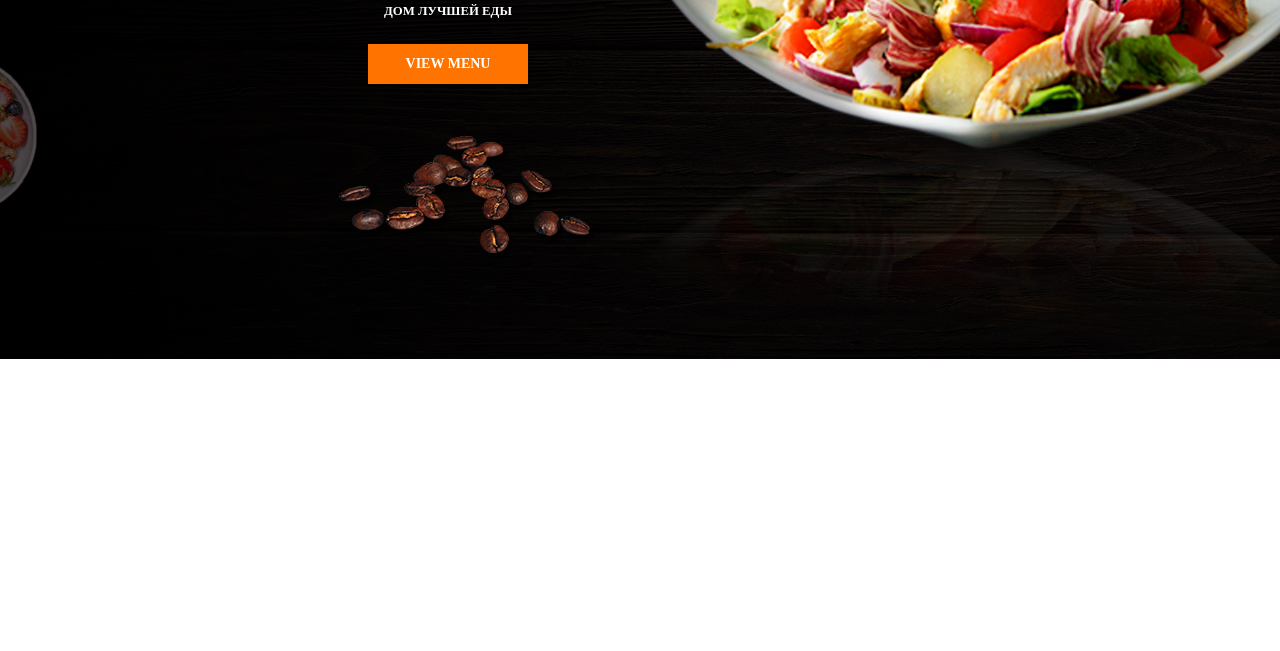
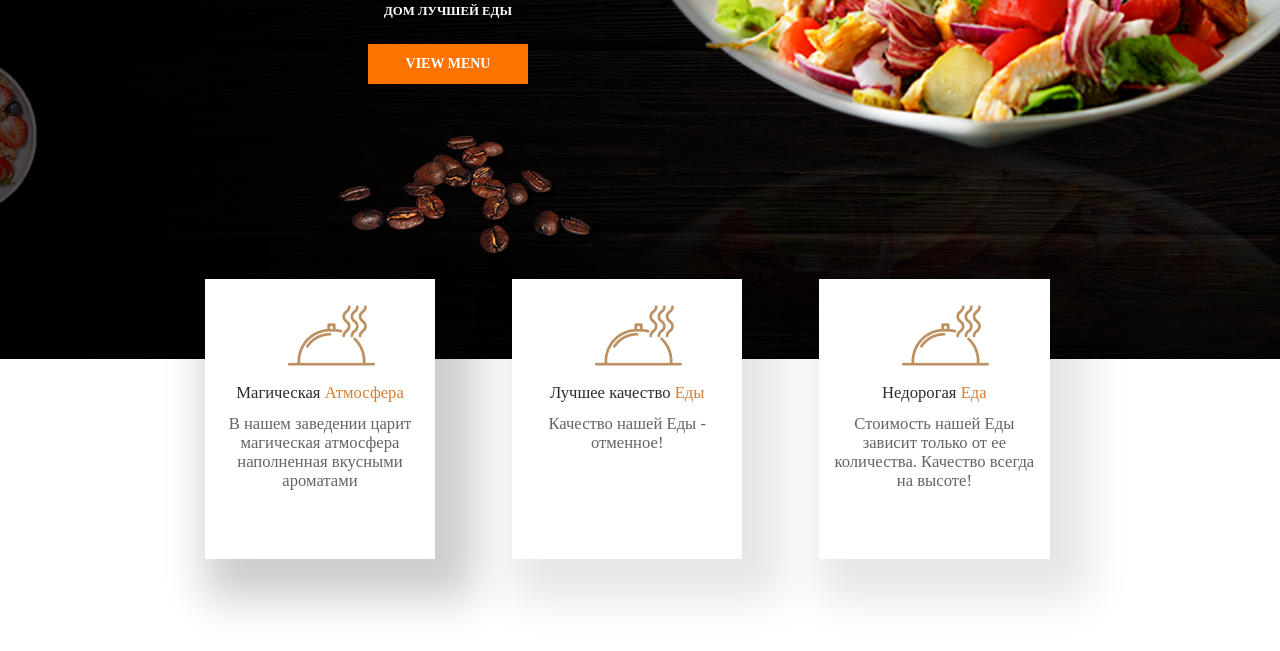
Before and after one commit to vkopka/vkopka_tasks, a plain HTML site: page html_lesson6/index.html in a window 1280 px wide. Shown: the part 441-1092 px from the top of the page. Before the commit the page ends 800 px from the top, so only its background shows below. Drawn offline with Linux system fonts and the light colour scheme.

Commit message:
Lesson 6, 1 commit

```diff
--- a/html_lesson6/css/styles.css
+++ b/html_lesson6/css/styles.css
@@ -1,3 +1,5 @@
+/* Оптимизировано под мое разрешение экрана 1920х1080 */
+/* Но по идее должно масштабироваться и на меньшее */
 .header {
     height: 100vh;
     background: url("../images/bimage.png") no-repeat center/cover;
@@ -157,3 +159,63 @@
     justify-content: center;
     align-items: center;
 }
+
+.intro__1 {
+    position: absolute;
+    width: 18%;
+    height: 35%;
+    left: 16%;
+    top: 90%;
+    background: #FFFFFF;
+    box-shadow: 20px 20px 40px 20px rgba(0, 0, 0, 0.2);
+}
+
+.intro__2 {
+    position: absolute;
+    width: 18%;
+    height: 35%;
+    left: 40%;
+    top: 90%;
+    background: #FFFFFF;
+    box-shadow: 20px 20px 40px 20px rgba(0, 0, 0, 0.1);
+}
+
+.intro__3 {
+    position: absolute;
+    width: 18%;
+    height: 35%;
+    left: 64%;
+    top: 90%;
+    background: #FFFFFF;
+    box-shadow: 20px 20px 40px 20px rgba(0, 0, 0, 0.1);
+}
+
+.header__2 {
+    height: 100vh;
+    display: flex;
+    width: 100%;
+}
+
+.intro__image {
+    margin: 1vw 0 0 6.5vw;
+}
+
+.intro__text_1 {
+    margin-left: 0;
+    font-size: 1.3vw;
+    color: #2C2C2C;
+    text-align: center;
+}
+
+.intro__text_1 span {
+    color: #D67E35;
+}
+
+.intro__text_2 {
+    margin-left: 5%;
+    margin-top: 5%;
+    width: 90%;
+    font-size: 1.3vw;
+    color: #656363;
+    text-align: center;
+}
--- a/html_lesson6/index.html
+++ b/html_lesson6/index.html
@@ -21,12 +21,13 @@
             <div class="nav__item"><a href="#">МЕНЮ</a></div>
             <div class="nav__item"><a href="#">О НАС</a></div>
             <div class="nav__item"><a href="#">БРОНЬ</a></div>
-            <div class="nav__item"><a href="#"> <img src="images/cart.png" width="35" height="35" alt="Shopping Cart"> </a></div>
+            <div class="nav__item"><a href="#"> <img src="images/cart.png" width="35" height="35" alt="Shopping Cart">
+            </a></div>
             <div class="line__1"></div>
             <div class="frame__info">
                 <div class="phone__block">
                     <img src="images/phone.png" alt="Phone picture">
-                    <div class="phone__number"> +999-888-76-54 </div>
+                    <div class="phone__number"> +999-888-76-54</div>
                 </div>
                 <div class="info__block">Свяжитесь с нами для бронирования</div>
             </div>
@@ -39,6 +40,42 @@
         <h2 class="text__home"> ДОМ ЛУЧШЕЙ ЕДЫ </h2>
         <div class="nav__menu"><a href="#"> VIEW MENU </a></div>
     </div>
+    <div class="intro__1">
+        <div class="intro__image">
+            <img src="images/menu.png" alt="Menu image">
+        </div>
+        <div class="intro__text_1">
+            Магическая <span> Атмосфера </span>
+        </div>
+        <div class="intro__text_2">
+            В нашем заведении царит магическая атмосфера наполненная вкусными ароматами
+        </div>
+    </div>
+    <div class="intro__2">
+        <div class="intro__image">
+            <img src="images/menu.png" alt="Menu image">
+        </div>
+        <div class="intro__text_1">
+            Лучшее качество <span> Еды </span>
+        </div>
+        <div class="intro__text_2">
+            Качество нашей Еды - отменное!
+        </div>
+    </div>
+    <div class="intro__3">
+        <div class="intro__image">
+            <img src="images/menu.png" alt="Menu image">
+        </div>
+        <div class="intro__text_1">
+            Недорогая <span> Еда </span>
+        </div>
+        <div class="intro__text_2">
+            Стоимость нашей Еды зависит только от ее количества. Качество всегда на высоте!
+        </div>
+    </div>
+</div>
+<div class="header__2">
+
 </div>
 </body>
 </html>
```
